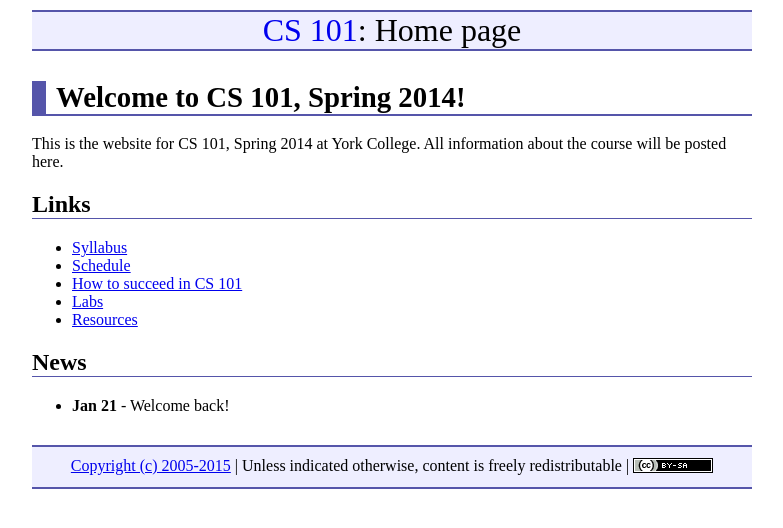
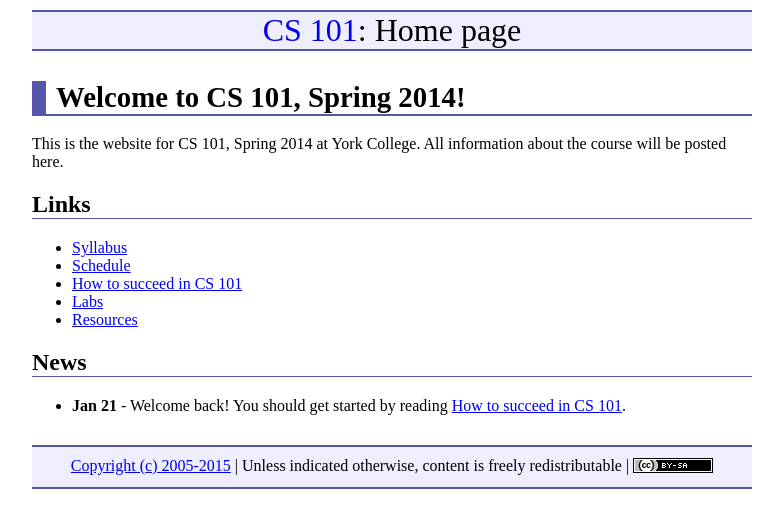
Before and after one commit to ycpcs/cs101-spring2015, a Jekyll site: the page built from index.md, in a window 1280 px wide. Shown: the top 528 px of the page, without its empty margins (248-1031 px from the left). Built offline with Jekyll 4.4.1, drawn with Linux system fonts in a browser that asks for light colours; Markdown is read by kramdown in place of the engine named in the settings.

Commit message:
emph the how to succeed document

```diff
--- a/index.md
+++ b/index.md
@@ -10,33 +10,6 @@ All information about the course will be posted here.
 
 ## Links
 
-<!--
-<div class="linkcolumn">
-<ul>
-  <li><a href="syllabus.html">Syllabus</a></li>
-  <li><a href="schedule.html">Schedule/Readings</a></li>
-  <li><a href="assign/index.html">Assignments</a></li>
-  <li><a href="labs/index.html">Labs</a></li>
-  <li><a href="resources.html">Resources</a></li>
-  <li><a href="submitting.html">Submitting labs and assignments</a></li>
-</ul>
-</div>
-
-<div class="linkcolumn">
-<ul>
-  <li><a href="examples/index.html">Examples</a></li>
-  <li><a href="http://faculty.ycp.edu/~dhovemey/askingForHelp.html">How to ask for help</a></li>
-  <li><a href="tutoring.html">Tutoring</a></li>
-  <li><a href="refcard.pdf">Reference card [pdf]</a></li>
-  <li><a href="https://cs.ycp.edu/marmoset">Marmoset (submission server)</a></li>
-  <li><a href="https://cs.ycp.edu/cloudcoder">CloudCoder (practice problems)</a></li>
-  <li><a href="practice/index.html">Practice Exams</a></li>
-</ul>
-</div>
-
-<div style="clear: both;"></div>
--->
-
 * [Syllabus](syllabus.html)
 * [Schedule](schedule.html)
 * [How to succeed in CS 101](success.html)
@@ -45,7 +18,7 @@ All information about the course will be posted here.
 
 ## News
 
-* **Jan 21** - Welcome back!
+* **Jan 21** - Welcome back!  You should get started by reading [How to succeed in CS 101](success.html).
 
 <!-- vim:set wrap: ­-->
 <!-- vim:set linebreak: -->
```
